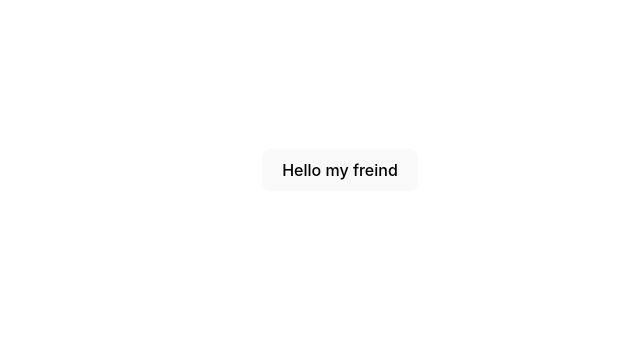
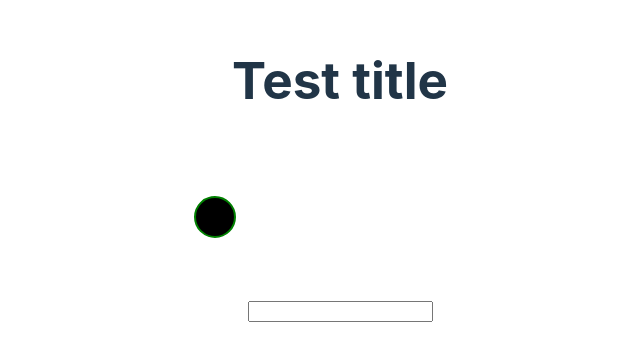
Before and after one commit to Aissablk/My-react-app, a React (Vite) app: page / in a window 1280 px wide. Shown: the part 230-590 px from the top of the page, without its empty margins (300-940 px from the left). Built offline with nearby package versions, Linux system fonts and the light colour scheme.

Commit message:
exporting the new commpananet in the parent element

```diff
--- a/src/Test_title.jsx
+++ b/src/Title_page.jsx
@@ -8,5 +8,6 @@ function Titlepage(){
         <input type="text" />
 
     </form>
-</div>
+    </div>
 }
+export default Titlepage;
--- a/src/main.jsx
+++ b/src/main.jsx
@@ -4,10 +4,11 @@ import './index.css'
 import App from './App.jsx'
 import Greeting from "./Greeting.jsx"
 import Mydish from './My_dish.jsx'
+import Titlepage from './Title_page.jsx'
 
 
 createRoot(document.getElementById('root')).render(
   <StrictMode>
-     <Mydish />
+     <Titlepage />
   </StrictMode>,
 )
```
